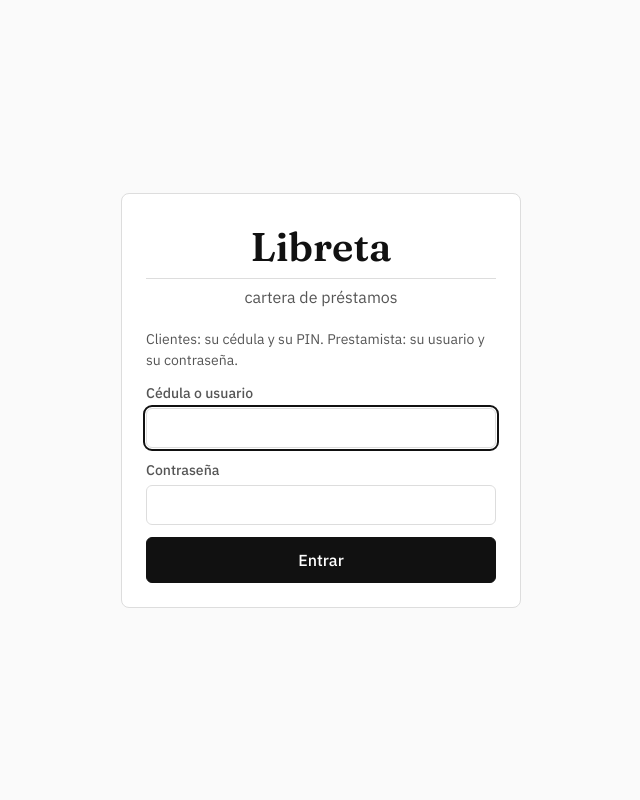
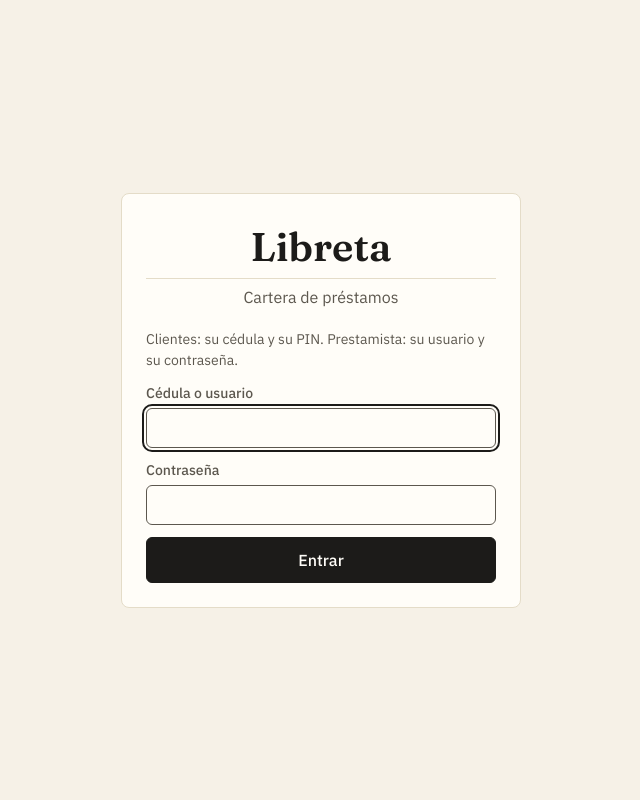
Before and after one commit to Juand13go/cartera-prestamos, a Spring app: template src/main/resources/templates/login.html in a window 1280 px wide. Shown: the whole page, without its empty margins (319-959 px from the left). Run offline with Thymeleaf, Linux system fonts and the light colour scheme; the template is opened without the code that fills it, so the values that code supplies are empty; database files in the repository are not loaded.

Commit message:
feat(web): cambia la paleta a tonos de libreta de papel
Papel, Hoja, Renglón, Lápiz y Tinta reemplazan los grises para dar calidez sin perder contraste AA. El borde de los campos pasa a Lápiz porque un control necesita contraste 3:1.

```diff
--- a/src/main/resources/static/css/estilos.css
+++ b/src/main/resources/static/css/estilos.css
@@ -34,16 +34,15 @@
     font-display: swap;
 }
 
-/* ---------- Paleta: blanco y negro; el único color es el rojo de la mora ---------- */
+/* ---------- Paleta: la libreta de papel; el único color fuerte es el rojo de la mora ---------- */
 :root {
-    --fondo: #FAFAFA;        /* fondo de la página */
-    --superficie: #FFFFFF;   /* tarjetas y tablas */
-    --texto: #111111;        /* texto, botones y enlaces */
-    --suave: #555555;        /* notas y etiquetas secundarias */
-    --borde: #DDDDDD;
-    --gris-claro: #EEEEEE;   /* cuota pagada, fila resaltada, aviso de éxito */
+    --papel: #F6F1E7;     /* fondo de la página */
+    --hoja: #FFFDF8;      /* superficie: tarjetas, tablas, formularios, barra superior y login */
+    --renglon: #E4DCC8;   /* bordes, separadores, encabezados de tabla y fondo de PAGADA */
+    --lapiz: #5C574E;     /* texto secundario: notas, etiquetas, menú inactivo (7:1 sobre Hoja) */
+    --tinta: #1C1B19;     /* texto principal, enlaces y botón principal (17:1 sobre Hoja) */
 
-    /* Mora: lo único en rojo, para que salte a la vista. Contraste WCAG AA (≥ 4.5:1). */
+    /* Mora: lo único en rojo, para que salte a la vista. 6.5:1 sobre Hoja y 5.8:1 sobre su fondo (WCAG AA). */
     --mora-texto: #B42318;
     --mora-fondo: #FDECEA;
 
@@ -57,18 +56,21 @@
 
 body {
     margin: 0;
-    background: var(--fondo);
-    color: var(--texto);
+    background: var(--papel);
+    color: var(--tinta);
     font-family: var(--letra-texto);
     font-size: 16px;
     line-height: 1.5;
 }
 
-a { color: var(--texto); text-decoration: underline; }
+/* Enlaces sin subrayado: se reconocen por la Tinta y el peso; al pasar el mouse pasan a Lápiz. */
+a { color: var(--tinta); font-weight: 500; text-decoration: none; }
+a:not(.boton):hover { color: var(--lapiz); text-decoration: none; }   /* los .boton tienen su propio hover */
+h1 a, h2 a { font-weight: inherit; }   /* dentro de un título, el enlace conserva el grosor del título */
 
 main { max-width: 1100px; margin: 0 auto; padding: 16px; }
 
-h1, h2 { font-family: var(--letra-titulos); font-weight: 600; color: var(--texto); }
+h1, h2 { font-family: var(--letra-titulos); font-weight: 600; color: var(--tinta); }
 h2 { margin: 20px 0 8px; font-size: 20px; }
 
 /* h1 con un subrayado fino, como el renglón de un cuaderno. */
@@ -77,28 +79,28 @@ h1 {
     padding-bottom: 6px;
     font-size: 28px;
     line-height: 1.25;
-    border-bottom: 1px solid var(--borde);
+    border-bottom: 1px solid var(--renglon);
 }
 
 /* Montos: cifras del mismo ancho y alineadas a la derecha, para que las columnas cuadren. */
 .numero { text-align: right; font-variant-numeric: tabular-nums; }
 
-.nota { color: var(--suave); font-size: 14px; margin: 0 0 12px; }
-.vacio { color: var(--suave); font-style: italic; }
+.nota { color: var(--lapiz); font-size: 14px; margin: 0 0 12px; }
+.vacio { color: var(--lapiz); font-style: italic; }
 
-/* Cada bloque de la página es una hoja blanca sobre el papel: borde fino, sin sombras. */
+/* Cada bloque de la página es una hoja sobre el papel: borde fino, sin sombras. */
 section {
-    background: var(--superficie);
-    border: 1px solid var(--borde);
+    background: var(--hoja);
+    border: 1px solid var(--renglon);
     border-radius: 8px;
     padding: 4px 16px 16px;
     margin-bottom: 16px;
 }
 
-/* ---------- Barra superior: blanca, letras negras y una línea fina negra abajo ---------- */
+/* ---------- Barra superior: Hoja, letras en Tinta y una línea fina de Tinta abajo ---------- */
 .menu {
-    background: var(--superficie);
-    border-bottom: 1px solid var(--texto);
+    background: var(--hoja);
+    border-bottom: 1px solid var(--tinta);
 }
 /* Mismo ancho máximo y margen que main, para que la marca quede alineada con el título. */
 .menu-contenido {
@@ -245,32 +247,32 @@ tr.en-mora { background: var(--mora-fondo); }   /* fondo rojo claro: la etiqueta
     margin-top: 12px;
 }
 /* Cada campo: texto de la etiqueta (un solo <span>), el campo y, si hay, la nota. */
-.formulario label { display: flex; flex-direction: column; gap: 4px; min-width: 0; font-size: 14px; font-weight: 500; color: var(--suave); }
+.formulario label { display: flex; flex-direction: column; gap: 4px; min-width: 0; font-size: 14px; font-weight: 500; color: var(--lapiz); }
 /* Todos los inputs y selects del formulario con el mismo ancho y el mismo alto. */
 .formulario label > input:not([type="checkbox"]),
 .formulario label > select { width: 100%; height: 40px; }
 .formulario label > textarea { width: 100%; }
-.formulario .ayuda { font-size: 13px; font-weight: 400; line-height: 1.3; color: var(--suave); }
+.formulario .ayuda { font-size: 13px; font-weight: 400; line-height: 1.3; color: var(--lapiz); }
 .formulario .ancho { grid-column: 1 / -1; }
 /* min-width: 0 porque un fieldset, por defecto, no se encoge más que su contenido. */
-.formulario fieldset { grid-column: 1 / -1; min-width: 0; border: 1px solid var(--borde); border-radius: 8px; padding: 8px 12px 12px; }
-.formulario legend { font-weight: 600; color: var(--texto); padding: 0 4px; }
-.formulario label.casilla { flex-direction: row; align-items: center; gap: 8px; color: var(--texto); }
+.formulario fieldset { grid-column: 1 / -1; min-width: 0; border: 1px solid var(--renglon); border-radius: 8px; padding: 8px 12px 12px; }
+.formulario legend { font-weight: 600; color: var(--tinta); padding: 0 4px; }
+.formulario label.casilla { flex-direction: row; align-items: center; gap: 8px; color: var(--tinta); }
 .en-linea { display: flex; flex-wrap: wrap; gap: 8px; align-items: center; }
 
 input, select, textarea {
     font: inherit;
     font-weight: 400;
-    color: var(--texto);
+    color: var(--tinta);
     padding: 8px 10px;
-    border: 1px solid var(--borde);
+    border: 1px solid var(--lapiz);   /* Lápiz y no Renglón: el borde de un campo necesita contraste 3:1 */
     border-radius: 6px;
-    background: var(--superficie);
+    background: var(--hoja);
     max-width: 100%;
 }
 input:focus, select:focus, textarea:focus, button:focus-visible, .boton:focus-visible, a:focus-visible {
-    outline: 2px solid var(--texto);
-    outline-offset: 1px;
+    outline: 2px solid var(--tinta);
+    outline-offset: 2px;   /* contorno visible para quien navega con teclado */
 }
 
 button, .boton {
@@ -278,40 +280,40 @@ button, .boton {
     font: inherit;
     font-weight: 500;
     padding: 8px 16px;
-    border: 1px solid var(--texto);
+    border: 1px solid var(--tinta);
     border-radius: 6px;
-    background: var(--texto);
-    color: #fff;
+    background: var(--tinta);
+    color: var(--hoja);
     text-decoration: none;
     cursor: pointer;
 }
-button:hover, .boton:hover { background: #333333; border-color: #333333; }
-.boton.secundario, button.secundario { background: var(--superficie); color: var(--texto); border-color: var(--texto); }
-.boton.secundario:hover, button.secundario:hover { background: var(--gris-claro); }
+button:hover, .boton:hover { background: var(--lapiz); border-color: var(--lapiz); }
+.boton.secundario, button.secundario { background: var(--hoja); color: var(--tinta); border-color: var(--tinta); }
+.boton.secundario:hover, button.secundario:hover { background: var(--papel); }
 /* Acciones que no se pueden repetir sin pensar (deshacer un pago, cancelar el préstamo). */
-button.peligro { background: var(--superficie); color: var(--texto); border: 2px solid var(--texto); }
-button.peligro:hover { background: var(--gris-claro); border-color: var(--texto); }
+button.peligro { background: var(--hoja); color: var(--tinta); border: 2px solid var(--tinta); }
+button.peligro:hover { background: var(--papel); border-color: var(--tinta); }
 .acciones { display: flex; flex-wrap: wrap; gap: 8px; align-items: center; }
 section form + form { margin-top: 0; }
 section > form.no-imprimir { margin-top: 12px; }
-form.cancelar-todo { margin-top: 12px; padding-top: 12px; border-top: 1px dashed var(--borde); }
+form.cancelar-todo { margin-top: 12px; padding-top: 12px; border-top: 1px dashed var(--renglon); }
 .tarjeta-resumen .detalle .etiqueta { margin-left: 4px; }
 
 /* ---------- Listas de datos (ficha del cliente, contrato) ---------- */
 .datos { display: grid; grid-template-columns: max-content 1fr; gap: 6px 16px; margin: 12px 0 0; }
-.datos dt { color: var(--suave); }
+.datos dt { color: var(--lapiz); }
 .datos dd { margin: 0; }
 
 /* ---------- Mensajes después de una acción ---------- */
 .aviso { padding: 10px 14px; border-radius: 6px; margin: 0 0 16px; }
-.aviso.exito { background: var(--gris-claro); color: var(--texto); }
-.aviso.error { background: var(--superficie); color: var(--texto); border: 2px solid var(--texto); }
+.aviso.exito { background: var(--renglon); color: var(--tinta); }
+.aviso.error { background: var(--hoja); color: var(--tinta); border: 2px solid var(--tinta); }
 
 /* ---------- Login: una tarjeta centrada en la pantalla ---------- */
 .pagina-entrar main { min-height: 100vh; display: flex; align-items: center; justify-content: center; }
 .entrar { width: 100%; max-width: 400px; padding: 28px 24px 24px; margin: 0; }
-.entrar .marca-grande { margin: 0; text-align: center; font-size: 40px; color: var(--texto); }
-.entrar .subtitulo { margin: 6px 0 20px; text-align: center; color: var(--suave); }
+.entrar .marca-grande { margin: 0; text-align: center; font-size: 40px; color: var(--tinta); }
+.entrar .subtitulo { margin: 6px 0 20px; text-align: center; color: var(--lapiz); }
 .entrar .fecha-entrar { margin: 16px 0 0; text-align: center; }
 button.bloque { width: 100%; padding: 10px 16px; }
 
--- a/src/main/resources/templates/login.html
+++ b/src/main/resources/templates/login.html
@@ -7,7 +7,7 @@
     <!-- Un solo formulario: el sistema deduce si es el prestamista o un cliente a partir de la cuenta. -->
     <section class="entrar">
         <h1 class="marca-grande">Libreta</h1>
-        <p class="subtitulo">cartera de préstamos</p>
+        <p class="subtitulo">Cartera de préstamos</p>
         <div th:replace="~{fragmentos :: mensajes}"></div>
         <p class="nota">Clientes: su cédula y su PIN. Prestamista: su usuario y su contraseña.</p>
         <form class="formulario" th:action="@{/login}" method="post">
```
Also changed, not shown: other parts of src/main/resources/static/css/estilos.css (+41 -41 lines).
